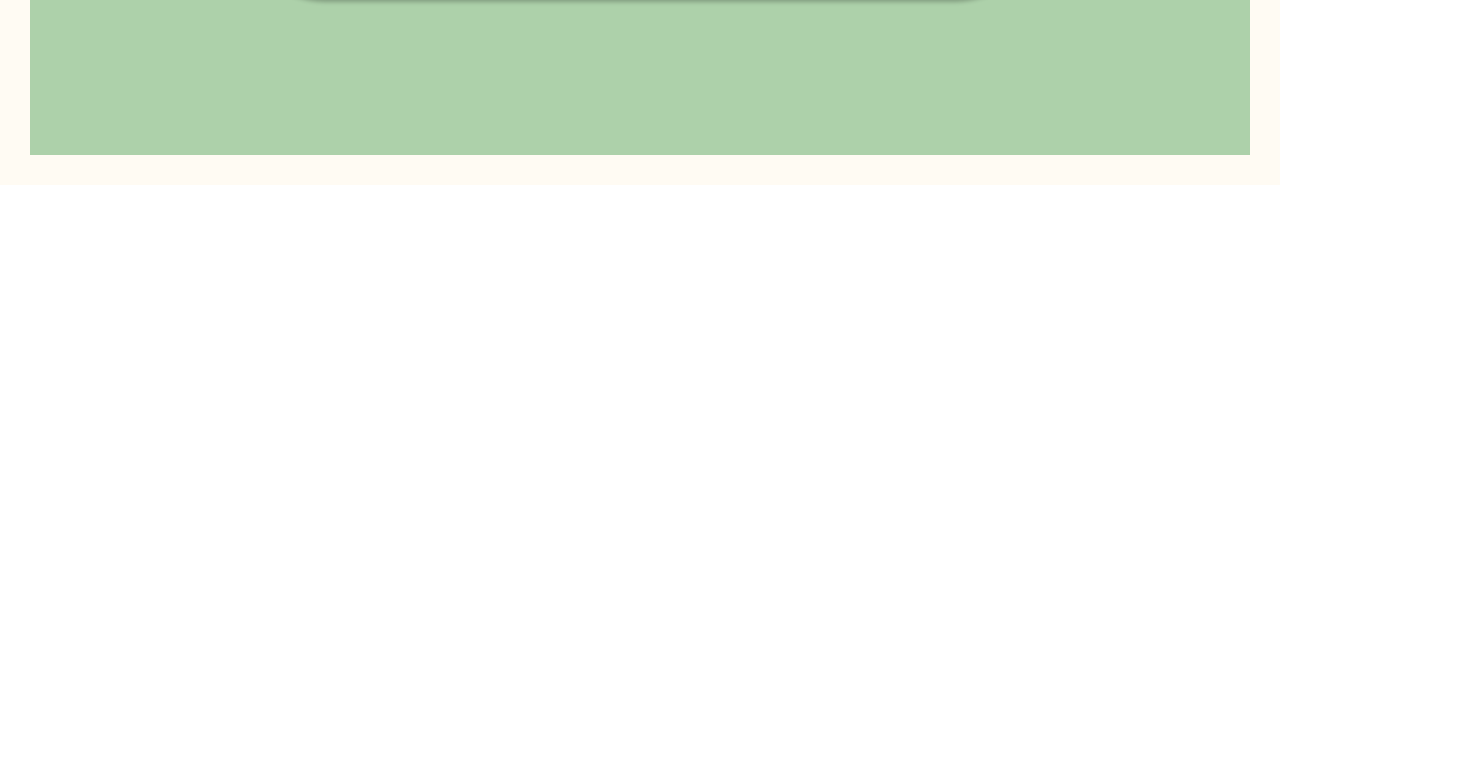
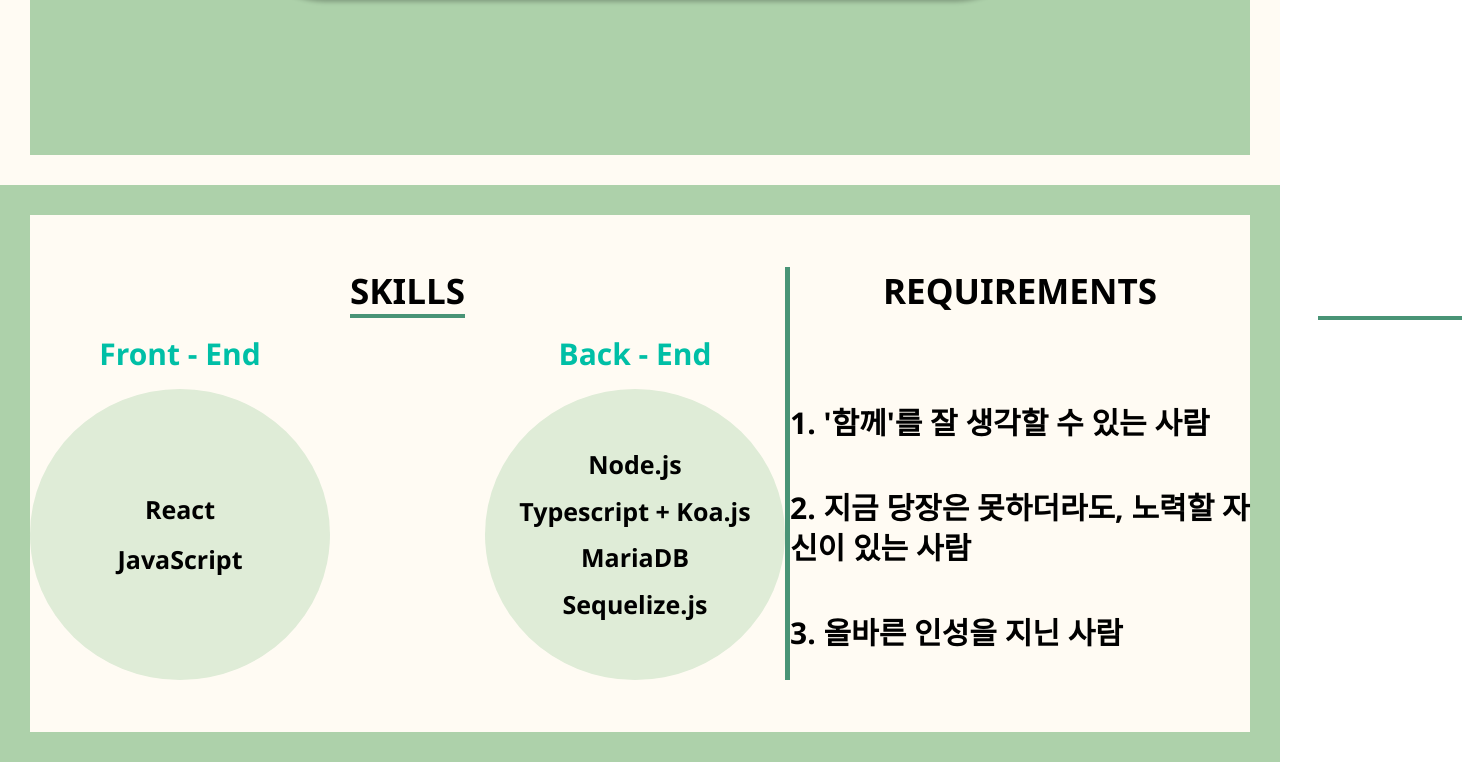
Before and after one commit to Dann1y/BeansilWeb_Client, a React (Create React App) app: page / in a window 1280 px wide. Shown: the part 2759-3521 px from the top of the page, 1462 px wide, since content can reach past the window. Before the commit the page ends 2944 px from the top, so only its background shows below. Built offline with nearby package versions, Linux system fonts and the light colour scheme.

Commit message:
[CREATE] Create Needs Component & Connect MainContainer

```diff
--- /dev/null
+++ b/src/components/Needs/Needs.js
@@ -0,0 +1,55 @@
+import React, { Component } from "react";
+import "./Needs.scss";
+
+class Needs extends Component {
+  render() {
+    return (
+      <div className="c-needs">
+        <div className="c-needs__wrapper">
+          <div className="c-needs__wrapper--skill">
+            <div className="c-needs__wrapper--skill__title">SKILLS</div>
+            <div className="c-needs__wrapper--skill__stack">
+              <div className="c-needs__wrapper--skill__stack--front">
+                <div className="c-needs__wrapper--skill__stack--front__title">
+                  Front - End
+                </div>
+                <div className="c-needs__wrapper--skill__stack--front__circle">
+                  <div className="c-needs__wrapper--skill__stack--front__circle--desc">
+                    <span>React</span>
+                    <span>JavaScript</span>
+                  </div>
+                </div>
+              </div>
+
+              <div className="c-needs__wrapper--skill__stack--back">
+                <div className="c-needs__wrapper--skill__stack--back__title">
+                  Back - End
+                </div>
+                <div className="c-needs__wrapper--skill__stack--back__circle">
+                  <div className="c-needs__wrapper--skill__stack--back__circle--desc">
+                    <span>Node.js</span>
+                    <span>Typescript + Koa.js</span>
+                    <span>MariaDB</span>
+                    <span>Sequelize.js</span>
+                  </div>
+                </div>
+              </div>
+            </div>
+          </div>
+
+          <div className="c-needs__wrapper--req">
+              <div className="c-needs__wrapper--req__title">REQUIREMENTS</div>
+              <div className="c-needs__wrapper--req__stick"></div>
+              <div className="c-needs__wrapper--req__desc">
+                  <span>1. '함께'를 잘 생각할 수 있는 사람</span>
+                  <span>2. 지금 당장은 못하더라도, 노력할 자신이 있는 사람</span>
+                  <span>3. 올바른 인성을 지닌 사람</span>
+              </div>
+          </div>
+        </div>
+      </div>
+    );
+  }
+}
+
+export default Needs;
--- /dev/null
+++ b/src/components/Needs/Needs.scss
@@ -0,0 +1,187 @@
+.c-needs {
+  width: 100%;
+  height: 577px;
+
+  background: #fffbf3;
+  border: 30px solid #add1aa;
+  box-sizing: border-box;
+
+  &__wrapper {
+    width: 100%;
+    height: 100%;
+    display: flex;
+    align-items: center;
+
+    .c-needs__wrapper--skill {
+      width: 960px;
+      height: auto;
+      display: flex;
+      flex-direction: column;
+      align-items: center;
+      border-right: 5px solid #499476;
+
+
+      &__title {
+        font-family: Segoe UI;
+        font-style: normal;
+        font-weight: bold;
+        font-size: 35px;
+        line-height: 47px;
+        border-bottom: 4px solid #499476;
+
+        color: #000000;
+      }
+
+      &__stack {
+        display: flex;
+        align-items: center;
+        margin-top: 16px;
+
+        .c-needs__wrapper--skill__stack--front {
+          display: flex;
+          flex-direction: column;
+          align-items: center;
+          margin-right: 155px;
+
+          &__title {
+            font-family: Segoe UI;
+            font-style: normal;
+            font-weight: 600;
+            font-size: 30px;
+            line-height: 40px;
+            margin-bottom: 15px;
+            /* identical to box height */
+
+            text-align: center;
+
+            color: #00bfa6;
+          }
+
+          &__circle {
+            width: 300px;
+            height: 291px;
+            border-radius: 100%;
+            background: #dfecd7;
+            display: flex;
+            align-items: center;
+            justify-content: center;
+
+            .c-needs__wrapper--skill__stack--front__circle--desc {
+              display: flex;
+              flex-direction: column;
+              align-items: center;
+
+              span {
+                font-family: Segoe UI;
+                font-style: normal;
+                font-weight: 600;
+                font-size: 25px;
+                line-height: 33px;
+                text-align: center;
+                margin-top: 7%;
+                margin-bottom: 7%;
+
+                color: #000000;
+              }
+            }
+          }
+        }
+
+        .c-needs__wrapper--skill__stack--back {
+          display: flex;
+          flex-direction: column;
+          align-items: center;
+
+          &__title {
+            font-family: Segoe UI;
+            font-style: normal;
+            font-weight: 600;
+            font-size: 30px;
+            line-height: 40px;
+            text-align: center;
+            margin-bottom: 15px;
+
+            color: #00bfa6;
+          }
+
+          &__circle {
+            width: 300px;
+            height: 291px;
+            border-radius: 100%;
+            background: #dfecd7;
+            display: flex;
+            align-items: center;
+            justify-content: center;
+
+            .c-needs__wrapper--skill__stack--back__circle--desc {
+              display: flex;
+              flex-direction: column;
+              align-items: center;
+
+              span {
+                font-family: Segoe UI;
+                font-style: normal;
+                font-weight: 600;
+                font-size: 25px;
+                line-height: 33px;
+                text-align: center;
+                margin-top: 3%;
+                margin-bottom: 3%;
+
+                color: #000000;
+              }
+            }
+          }
+        }
+      }
+    }
+
+    .c-needs__wrapper--req {
+      width: 960px;
+      height: 413px;
+      display: flex;
+      flex-direction: column;
+      align-items: center;
+
+      &__title {
+        font-family: Segoe UI;
+        font-style: normal;
+        font-weight: bold;
+        font-size: 35px;
+        line-height: 47px;
+        margin-bottom: 66px;
+        /* identical to box height */
+
+        color: #000000;
+      }
+
+      &__stick {
+        position: absolute;
+        width: 140px;
+        height: 0px;
+        left: 1318px;
+        top: 3075px;
+
+        border: 2px solid #499476;
+      }
+
+      &__desc {
+          display: flex;
+          flex-direction: column;
+          align-items: left;
+
+          span {
+            font-family: Segoe UI;
+            font-style: normal;
+            font-weight: 600;
+            font-size: 30px;
+            line-height: 40px;
+            margin-top: 22.5px;
+            margin-bottom: 22.5px;
+
+            color: #000000;
+          }
+      }
+    }
+  }
+}
--- a/src/containers/MainContainer/MainContainer.js
+++ b/src/containers/MainContainer/MainContainer.js
@@ -1,8 +1,10 @@
 import React, { Component } from "react";
+
 import Header from "components/Header/Header";
 import Welcome from "components/Welcome/Welcome";
 import About from "components/About/About";
 import Benefit from "components/Benefit/Benefit";
+import Needs from "components/Needs/Needs";
 
 class MainContainer extends Component {
   render() {
@@ -12,6 +14,7 @@ class MainContainer extends Component {
         <Welcome />
         <About />
         <Benefit />
+        <Needs />
       </>
     );
   }
```
